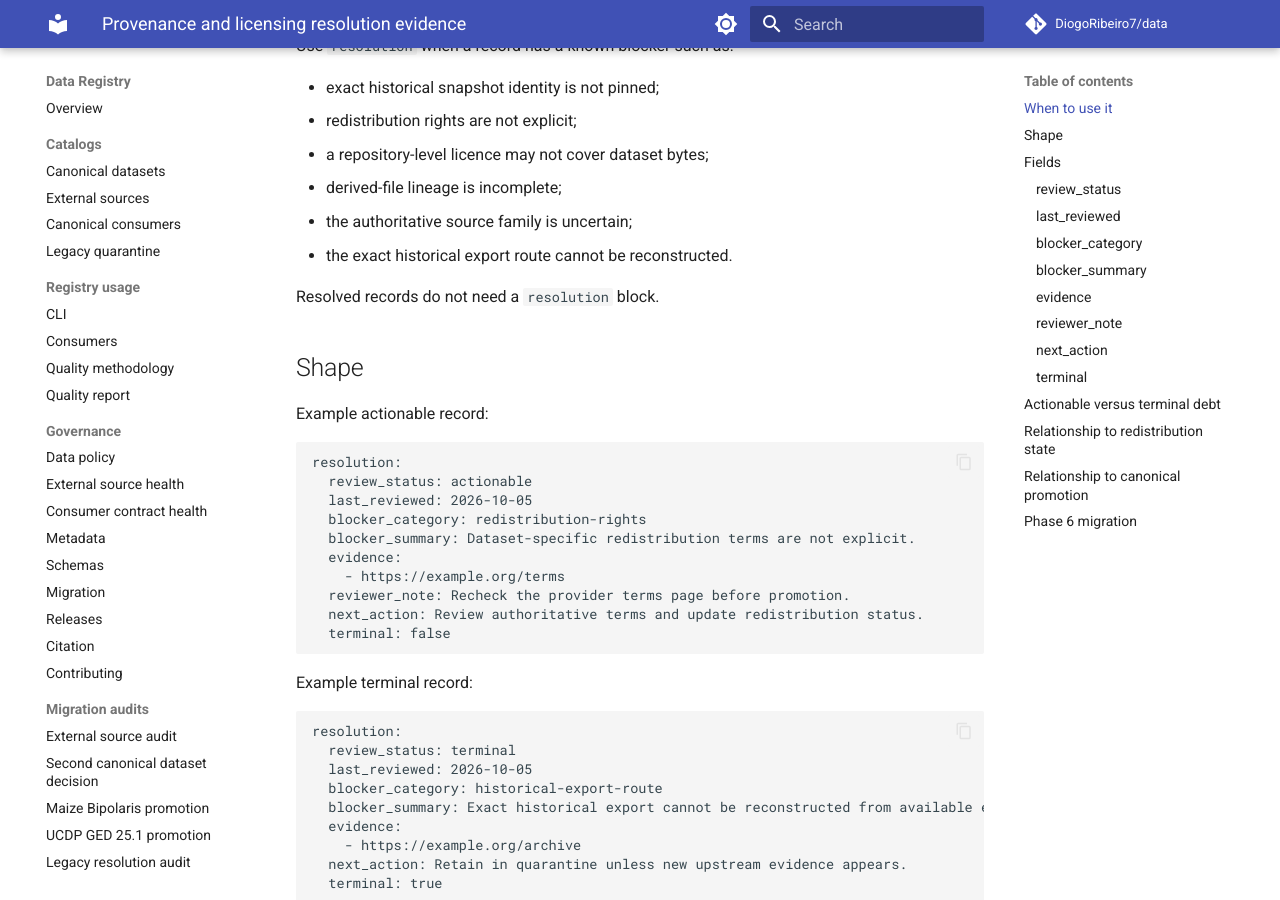
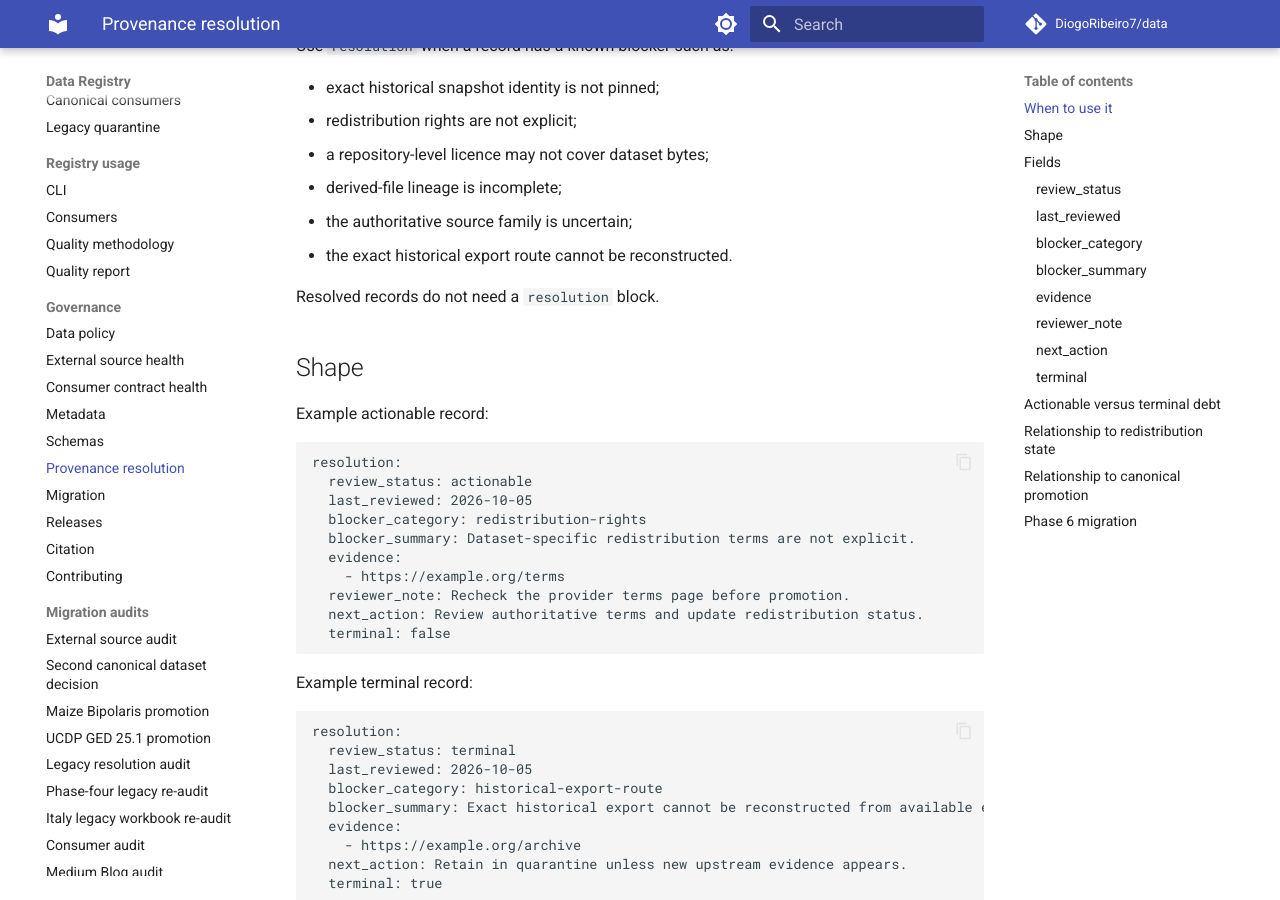
Before and after one commit to DiogoRibeiro7/data, an MkDocs documentation site: the page built from docs/PROVENANCE_RESOLUTION.md, in a window 1280 px wide and 900 px high, scrolled down 356 px. Built offline with MkDocs 1.6.1 and Material for MkDocs 9.7.7, drawn with Linux system fonts in a browser that asks for light colours; comment, search, counter and statistics services are not loaded.

Commit message:
docs: expose provenance resolution guide

```diff
--- a/mkdocs.yml
+++ b/mkdocs.yml
@@ -54,6 +54,7 @@ nav:
       - Consumer contract health: CONSUMER_HEALTH.md
       - Metadata: METADATA.md
       - Schemas: SCHEMAS.md
+      - Provenance resolution: PROVENANCE_RESOLUTION.md
       - Migration: MIGRATION.md
       - Releases: RELEASES.md
       - Citation: CITATION.md
```
